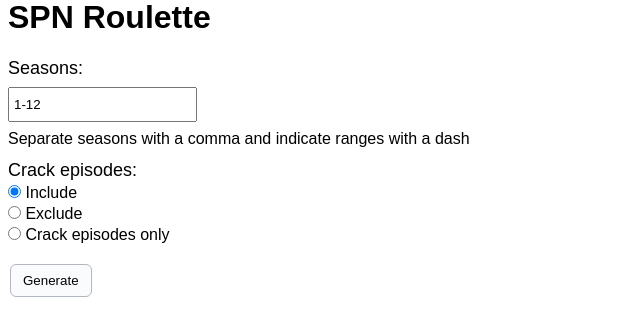
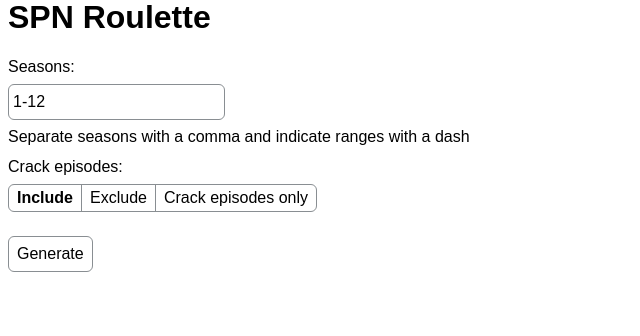
Before and after one commit to 06j07m/supernatural-roulette, a Flask app: page / in a window 1280 px wide. Shown: the part 22-358 px from the top of the page, without its empty margins (0-640 px from the left). Run offline with Flask 3, Linux system fonts and the light colour scheme; parts of the project's set-up code (start-up, migrations or seed data) failed here and were passed over.

Commit message:
horizontal radio buttons

```diff
--- a/static/style.css
+++ b/static/style.css
@@ -1,35 +1,64 @@
 body, input[type=submit] {
     font-family: Arial, Helvetica, sans-serif;
 
+    background-color: #FFFFFF;
 }
 
 #controls-form-seasons, #controls-form-crack {
     margin: 12px 0;
 }
 
-#controls-form label {
-    font-size: large;
-}
-
 input[type=text] {
     padding: 8px 4px;
     margin: 8px 0;
     box-sizing: border-box;
+
+    border: 1px solid #898E92;
+    border-radius: 6px;
+
+    font-size:inherit;
+}
+
+#horizontal-radio {
+    display: inline-block;
+    overflow: hidden;
+
+    margin: 8px 0;
+
+    border: 1px solid #898E92;
+    border-radius: 6px;
 }
 
 input[type=radio] {
-    margin: 4px 0;
+    display: none;
+    position: absolute;
+    visibility: hidden;
+}
+
+input[type=radio]:checked + label{
+    font-weight: bold;
+}
+
+label + input[type=radio] + label {
+    border-left: solid 1px #898E92;
+}
+
+#horizontal-radio label {
+    display: inline-block;
+
+    padding: 4px 8px;
+
+    cursor: pointer;
 }
 
 input[type=submit] {
-    padding: 8px 12px;
-    margin: 8px 2px;
+    padding: 8px 8px;
     box-sizing: border-box;
 
-    background-color: #FAFBFC;
+    border: 1px solid #898E92;
+    border-radius: 6px;
 
-    border: 1px solid #b1b8bf;
-    border-radius: 6px;
+    font-size:inherit;
 
     transition: background-color 0.2s cubic-bezier(0.3, 0, 0.5, 1);
 
--- a/templates/app.html
+++ b/templates/app.html
@@ -25,9 +25,9 @@
 
                 <div id="controls-form-crack">
                     <label for="crack">Crack episodes:</label><br />
-                    <input {% if inputs[1] == "0" %} checked="checked" {% endif%} name="crack" type="radio" value="0" /> Include<br />
-                    <input {% if inputs[1] == "1" %} checked="checked" {% endif%} name="crack" type="radio" value="1" /> Exclude<br />
-                    <input {% if inputs[1] == "2" %} checked="checked" {% endif%} name="crack" type="radio" value="2" /> Crack episodes only
+                    <div id="horizontal-radio">
+                        <input {% if inputs[1] == "0" %} checked="checked" {% endif%} name="crack" type="radio" value="0" id="crack-yes" /><label for="crack-yes">Include</label><input {% if inputs[1] == "1" %} checked="checked" {% endif%} name="crack" type="radio" value="1" id="crack-no"/><label for="crack-no">Exclude</label><input {% if inputs[1] == "2" %} checked="checked" {% endif%} name="crack" type="radio" value="2" id="crack-only" /><label for="crack-only">Crack episodes only</label>
+                    </div>
                 </div>
 
                 <div id="controls-form-submit">
```
